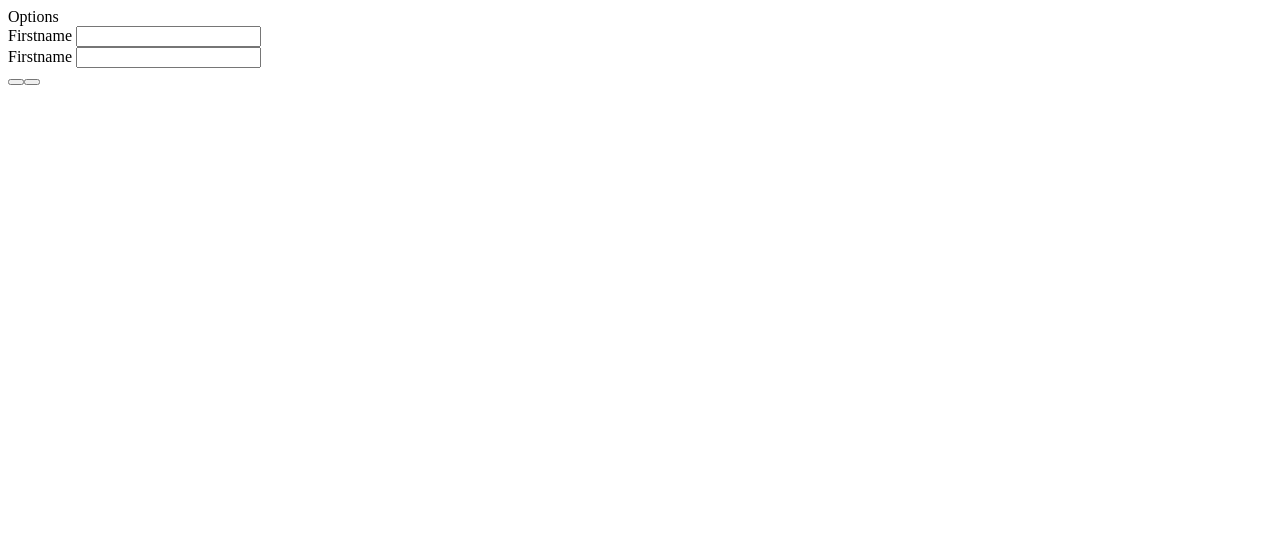
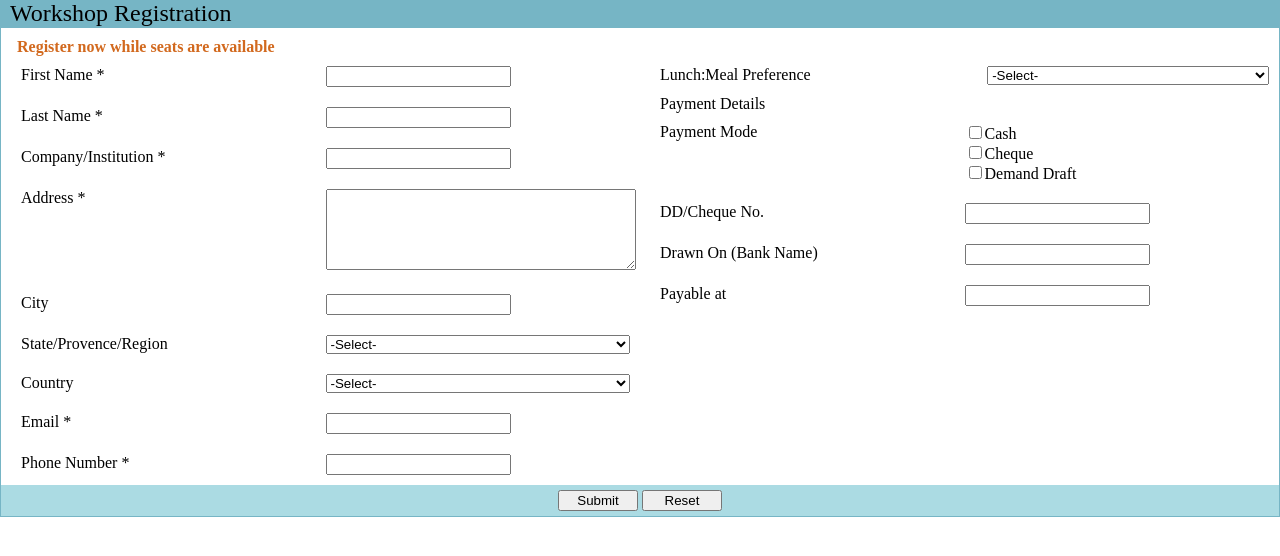
Before and after one commit to zettry1/zettry1.github.io, a plain HTML site: page lab4.html in a window 1280 px wide. Drawn offline with Linux system fonts and the light colour scheme.

Commit message:
feat: lab4

```diff
--- a/lab4.html
+++ b/lab4.html
@@ -8,19 +8,137 @@
     <link rel="stylesheet" href="styles/lab4.css" />
   </head>
   <body>
-    <div>Options</div>
+          <div class="container">
+            <div class="header">
+                Workshop Registration
+            </div>
+            <form action="#">
+                <div>
+                    <a href="#">Register now while seats are available</a>
+                </div>
+                <div class="form">
+                    <div class="column">
+                        <div class="row">
+                            <div class="item">First Name *</div>
+                            <div class="item">
+                                <input type="text" required pattern="[A-Za-z\- ]+" />
+                            </div>
+                        </div>
+                        <div class="row">
+                            <div class="item">Last Name *</div>
+                            <div class="item">
+                                <input type="text" required pattern="[A-Za-z\- ]+" />
+                            </div>
+                        </div>
+                        <div class="row">
+                            <div class="item">Company/Institution *</div>
+                            <div class="item">
+                                <input type="text" required pattern="[A-Za-z\-+. " />
+                            </div>
+                        </div>
+                        <div class="row">
+                            <div class="item">Address *</div>
+                            <div class="item">
+                                <textarea rows="5" required></textarea>
+                            </div>
+                        </div>
+                        <div class="row">
+                            <div class="item">City</div>
+                            <div class="item">
+                                <input type="text" />
+                            </div>
+                        </div>
+                        <div class="row">
+                            <div class="item">State/Provence/Region</div>
+                            <div class="item">
+                                <select name="state">
+                                    <option selected>-Select-</option>
+                                    <option>Iowa</option>
+                                    <option>Missouri</option>
+                                    <option>Illinois</option>
+                                </select>
+                            </div>
+                        </div>
+                        <div class="row">
+                            <div class="item">Country</div>
+                            <div class="item">
+                                <select name="country">
+                                    <option selected>-Select-</option>
+                                    <option>CANADA</option>
+                                    <option>KOREA</option>
+                                    <option>AUSTRALIA</option>
+                                    <option>UNITED KINGDOM</option>
+                                </select>
+                            </div>
+                        </div>
+                        <div class="row">
+                            <div class="item">Email *</div>
+                            <div class="item">
+                                <input type="email" name="email" required pattern="[a z0 9._+]+@[a z0 9.9.\\--]+]+\\.[a z]{2,3}" />
+                            </div>
+                        </div>
+                        <div class="row">
+                            <div class="item">Phone Number *</div>
+                            <div class="item">
+                                <input type="text" name="phone" required pattern="[1-9]\d{9}" />
+                            </div>
+                        </div>
+                    </div>
+                    <div class="column">
+                        <div class="row">
+                            Lunch:
+                            <div class="item">Meal Preference</div>
+                            <div class="item">
+                                <select name="country">
+                                    <option selected>-Select-</option>
+                                    <option>Meat</option>
+                                    <option>Steak</option>
+                                    <option>Brocolli</option>
+                                    <option>Cheese burget</option>
+                                </select>
+                            </div>
+                        </div>
 
-    <div class="container">
-      <div class="form-container">
-        <div class="col">
-          <div class="row"><label>Firstname</label> <input type="text" /></div>
+                        <div class="payment-mode">
+                          Payment Details
+                            <div class="row">
+                                <div class="item">Payment Mode</div>
+                                <div class="item payment-mode">
+                                    <label><input type="checkbox" name="cash"/>Cash</label>
+                                    <label><input type="checkbox" name="cheque"/>Cheque</label>
+                                    <label><input type="checkbox" name="demand"/>Demand Draft</label>
+                                </div>
+                            </div>
+                            <div class="row">
+                                <div class="item">DD/Cheque No.</div>
+                                <div class="item">
+                                    <input type="text" />
+                                </div>
+                            </div>
+                            <div class="row">
+                                <div class="item">Drawn On (Bank Name)</div>
+                                <div class="item">
+                                    <input type="text" />
+                                </div>
+                            </div>
+                            <div class="row">
+                                <div class="item">Payable at</div>
+                                <div class="item">
+                                    <input type="text" />
+                                </div>
+                            </div>
+                        </div>
+                    </div>
+                </div>
+                <div class="form-footer">
+                    <div>
+                        <input type="submit" />
+                        <input type="reset" />
+                    </div>
+                </div>
+            </form>
+
         </div>
-        <div class="col">
-          <div class="row"><label>Firstname</label> <input type="text" /></div>
-        </div>
-      </div>
-      <button type="button" id="btnSave" name="btnSave" value="Reset" />
-      <button type="button" id="btnSave" name="btnSave" value="Save" />
     </div>
   </body>
 </html>
--- a/styles/lab4.css
+++ b/styles/lab4.css
@@ -0,0 +1,75 @@
+body {
+  background-color: white;
+  overflow: hidden;
+  height: 100%;
+  padding: 0;
+  margin: 0;
+}
+
+.main {
+  display: flex;
+  height: 100%;
+}
+
+.menu {
+  text-align: center;
+  min-width: 330px;
+}
+
+.header {
+  background-color: #76b5c5;
+  font-size: 24px;
+  padding-left: 10px;
+}
+
+form {
+  border: 1px solid #76b5c5;
+  padding-top: 10px;
+}
+a {
+  text-decoration: none;
+  padding: 1rem;
+  font-weight: bold;
+  color: chocolate;
+}
+.form {
+  display: flex;
+}
+
+.column {
+  display: flex;
+  flex-direction: column;
+  width: 50%;
+  padding-left: 20px;
+  padding-right: 10px;
+}
+
+.row {
+  display: flex;
+  margin: 10px 0;
+}
+
+.item {
+  width: 50%;
+}
+
+.form-content > input,
+select,
+textarea {
+  width: 100%;
+}
+
+.payment-mode {
+  display: flex;
+  flex-direction: column;
+}
+
+.form-footer {
+  text-align: center;
+  background-color: #abdbe3;
+}
+
+.form-footer input {
+  width: 80px;
+  margin: 5px 0;
+}
```
Also changed, not shown: index.html (+3 -0 lines).
